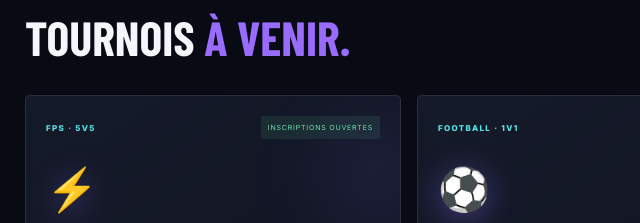
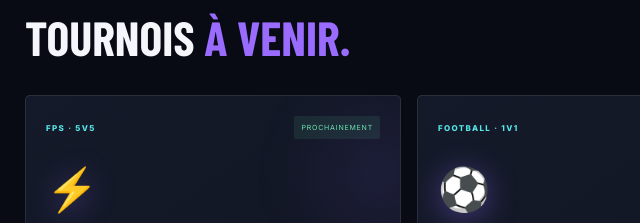
Before and after one commit to Loic0018/NEXUS-GAMING, a plain HTML site: page index.html in a window 1280 px wide. Shown: the part 1515-1738 px from the top of the page, 35-675 px from the left. Drawn offline with nearby package versions, Linux system fonts and the light colour scheme; a web font is replaced by a local one.

Commit message:
Clarify tournament availability

```diff
--- a/index.html
+++ b/index.html
@@ -50,7 +50,7 @@
     <section class="tournaments-section section wrap" id="tournaments">
       <div class="section-heading"><div><div class="eyebrow">PASSE AU NIVEAU SUPÉRIEUR</div><h2>TOURNOIS <span>À VENIR.</span></h2></div><span class="demo-note">ÉVÉNEMENTS DE DÉMONSTRATION</span></div>
       <div class="tournament-grid">
-        <article class="tournament-card"><div class="tournament-top"><span class="tournament-type">FPS · 5V5</span><span class="tournament-status">INSCRIPTIONS OUVERTES</span></div><div class="tournament-icon">⚡</div><h3>CYBER STRIKE CUP</h3><p>Affronte les meilleures équipes sur le champ de bataille.</p><div class="tournament-meta"><span>Équipes de 5</span><span>Récompense fictive : 50 000 FCFA</span></div><button class="button button-primary tournament-join" type="button">Inscriptions bientôt</button></article>
+        <article class="tournament-card"><div class="tournament-top"><span class="tournament-type">FPS · 5V5</span><span class="tournament-status">PROCHAINEMENT</span></div><div class="tournament-icon">⚡</div><h3>CYBER STRIKE CUP</h3><p>Affronte les meilleures équipes sur le champ de bataille.</p><div class="tournament-meta"><span>Équipes de 5</span><span>Récompense fictive : 50 000 FCFA</span></div><button class="button button-primary tournament-join" type="button">Inscriptions bientôt</button></article>
         <article class="tournament-card"><div class="tournament-top"><span class="tournament-type">FOOTBALL · 1V1</span><span class="tournament-status status-soon">BIENTÔT</span></div><div class="tournament-icon">⚽</div><h3>STREET LEGENDS OPEN</h3><p>Un duel, un terrain, un seul champion. À toi de jouer.</p><div class="tournament-meta"><span>Solo</span><span>Récompense à définir</span></div><button class="button button-ghost tournament-join" type="button">Inscriptions bientôt</button></article>
         <article class="tournament-card"><div class="tournament-top"><span class="tournament-type">BATTLE ROYALE</span><span class="tournament-status status-soon">BIENTÔT</span></div><div class="tournament-icon">☄️</div><h3>LAST ZONE SURVIVAL</h3><p>Survis à tes adversaires et sois le dernier debout.</p><div class="tournament-meta"><span>Duo</span><span>Récompense à définir</span></div><button class="button button-ghost tournament-join" type="button">Inscriptions bientôt</button></article>
       </div>
```
